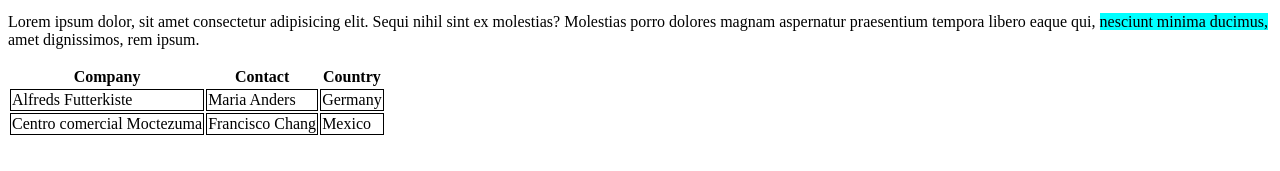
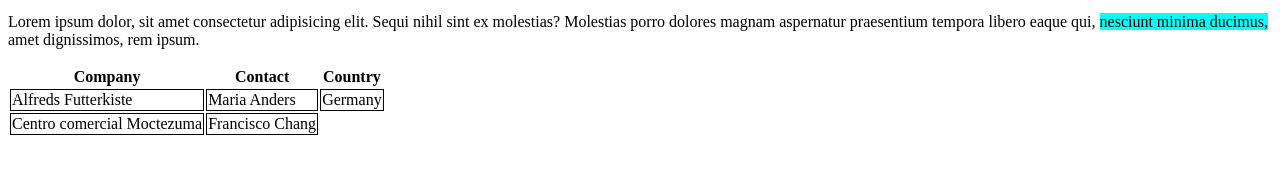
Before and after one commit to Nagarajbadiger/demo-class, a plain HTML site: page index.html in a window 1280 px wide. Shown: the part 361-532 px from the top of the page. Drawn offline with Linux system fonts and the light colour scheme.

Commit message:
new commit
commit

```diff
--- a/index.html
+++ b/index.html
@@ -51,7 +51,7 @@
         <tr >
           <td>Centro comercial Moctezuma</td>
           <td>Francisco Chang</td>
-          <td>Mexico</td>
+
         </tr>
       </table>
 
```
